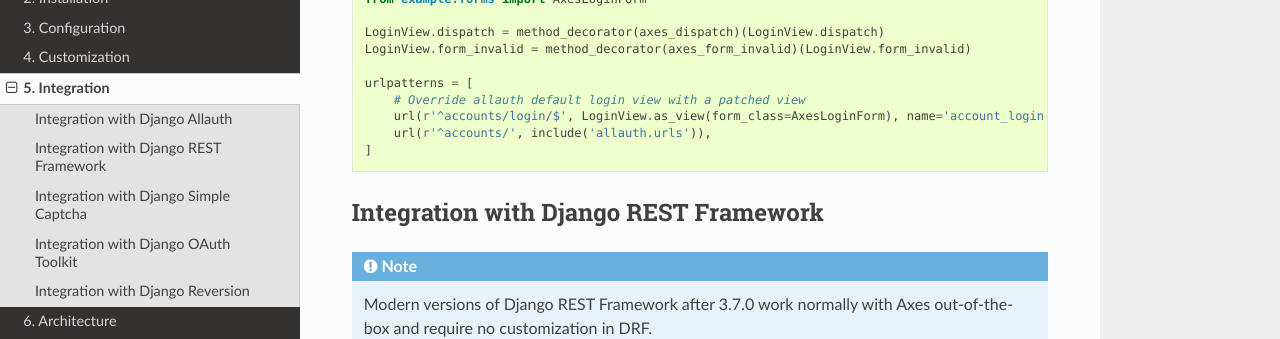
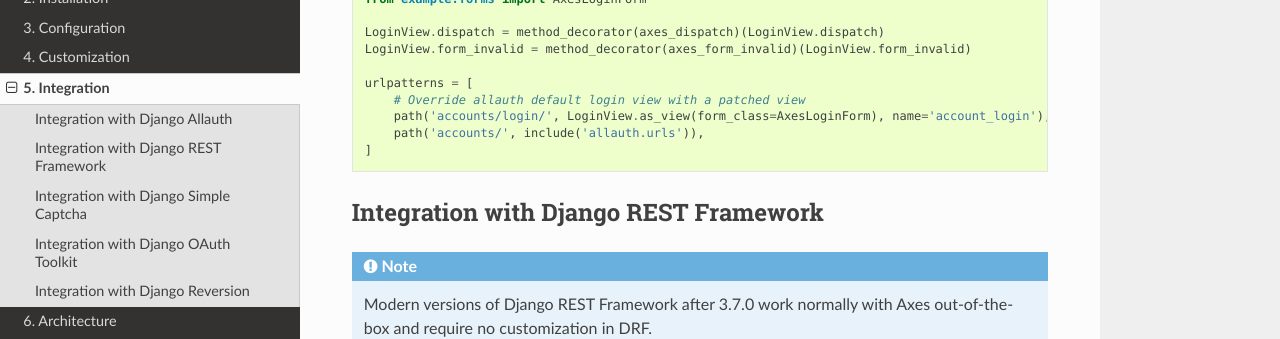
Before and after one commit to jazzband/django-axes, a Sphinx documentation site: the page built from docs/6_integration.rst, in a window 1280 px wide and 900 px high, scrolled down 1634 px. Shown: the part 151-490 px from the top of the window. Built offline with Sphinx 7.4.7 and the Read the Docs theme 2.0.0, drawn with Linux system fonts in a browser that asks for light colours; pages that are not in the unit, such as notebooks, are missing from menus; the version number could not be read and is left out.

Commit message:
Changed url() to path() url() is deprecated in Django 3.1

```diff
--- a/docs/6_integration.rst
+++ b/docs/6_integration.rst
@@ -91,8 +91,8 @@
 
     urlpatterns = [
         # Override allauth default login view with a patched view
-        url(r'^accounts/login/$', LoginView.as_view(form_class=AxesLoginForm), name='account_login'),
-        url(r'^accounts/', include('allauth.urls')),
+        path('accounts/login/', LoginView.as_view(form_class=AxesLoginForm), name='account_login'),
+        path('accounts/', include('allauth.urls')),
     ]
 
 
```
Also changed, not shown: 1 other file.
